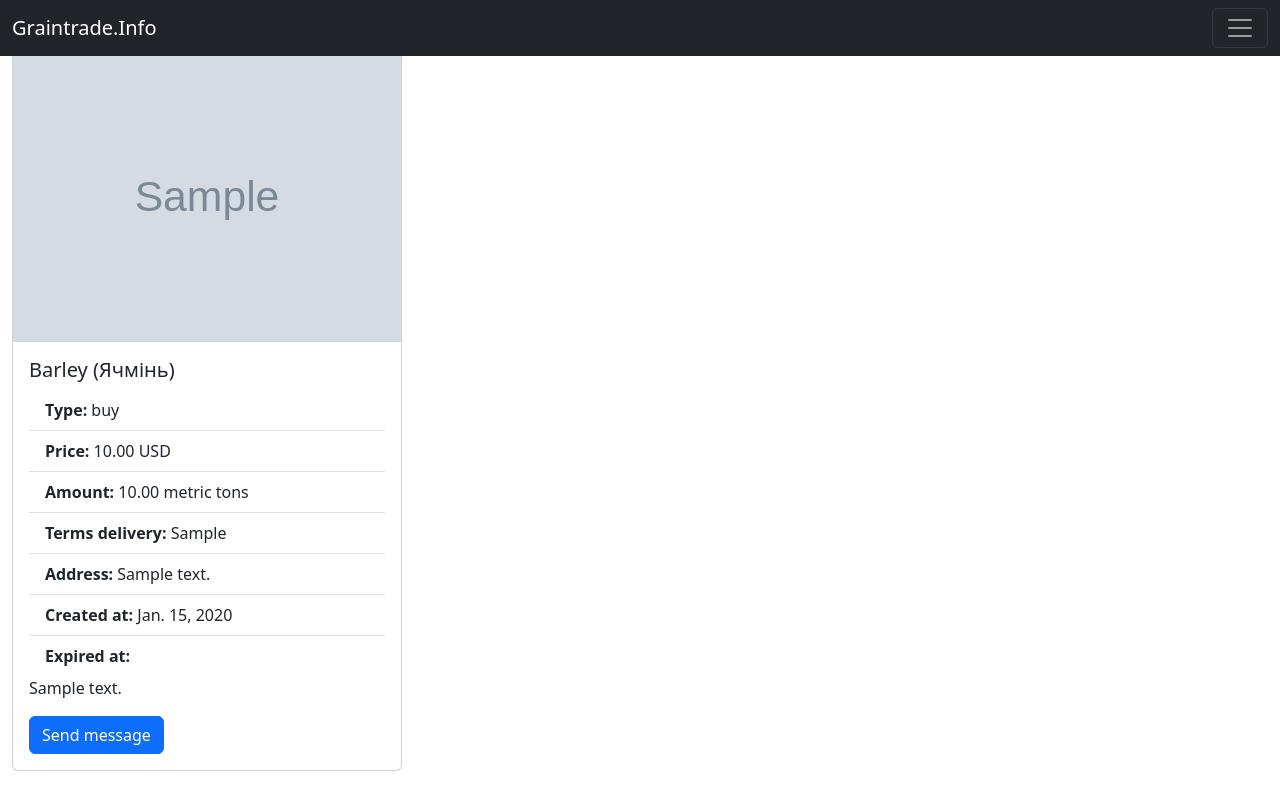
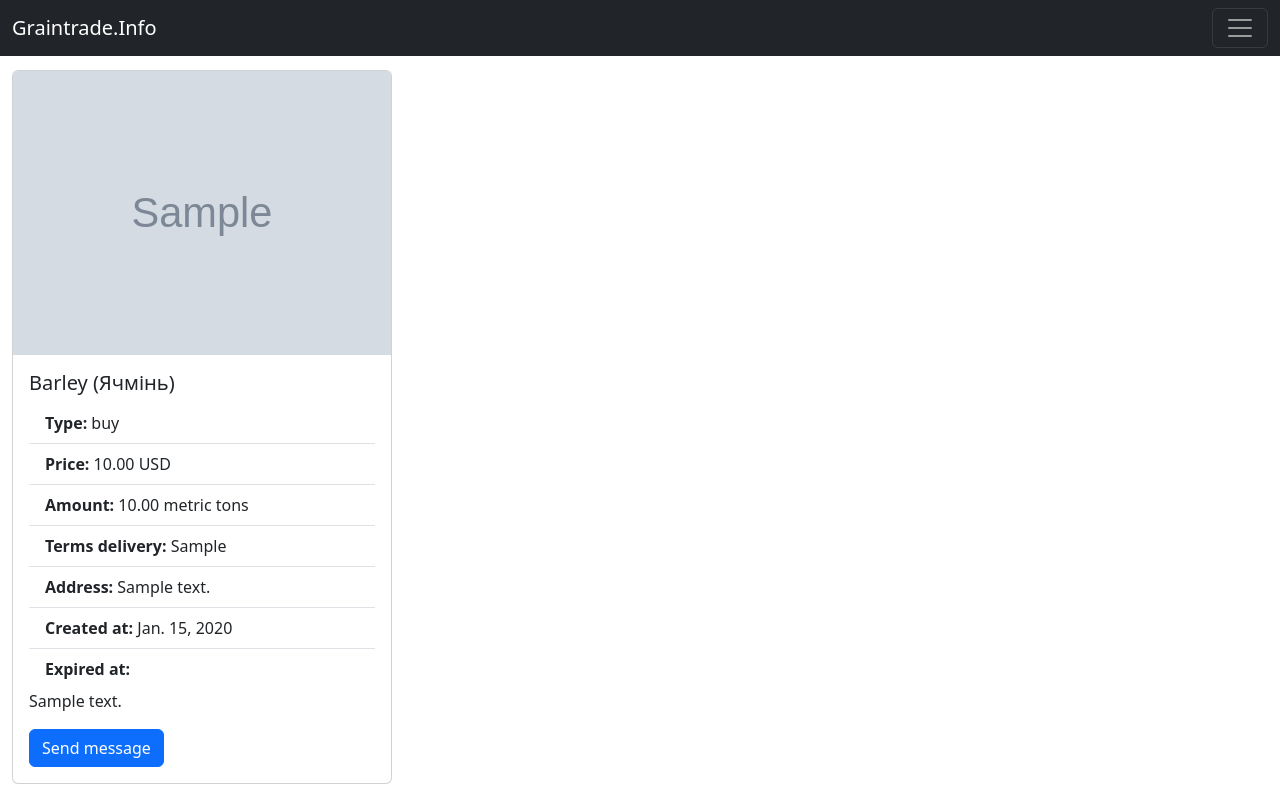
Before and after one commit to kivaschenko/glowing-meme, a Django app: page /offer-details/1/ in a window 1280 px wide. Run offline with Django 4.2, Linux system fonts and the light colour scheme; data comes from the database, SQL or seed files in the repository; tables that the repository leaves empty hold one stand-in row (values such as "Sample post"); grey boxes marked "Sample" are stand-in pictures; parts of the project's set-up code (start-up, migrations or seed data) failed here and were passed over; some libraries are stand-ins or nearby versions.

Commit message:
fixed offer card

```diff
--- a/templates/include/offer_card.html
+++ b/templates/include/offer_card.html
@@ -1,4 +1,4 @@
-<div class="card" style="width: 390px; position: relative;">
+<div class="card" style="width: 380px; position: relative; margin-top: 20px;">
     <img src="{% if offer.mini_map_img %}{{ offer.mini_map_img.url }}{% else %}{% endif %}" class="card-img-top" alt="Mini map static image">
     <div class="card-body">
         <h5 class="card-title">{{ offer }}</h5>
```
